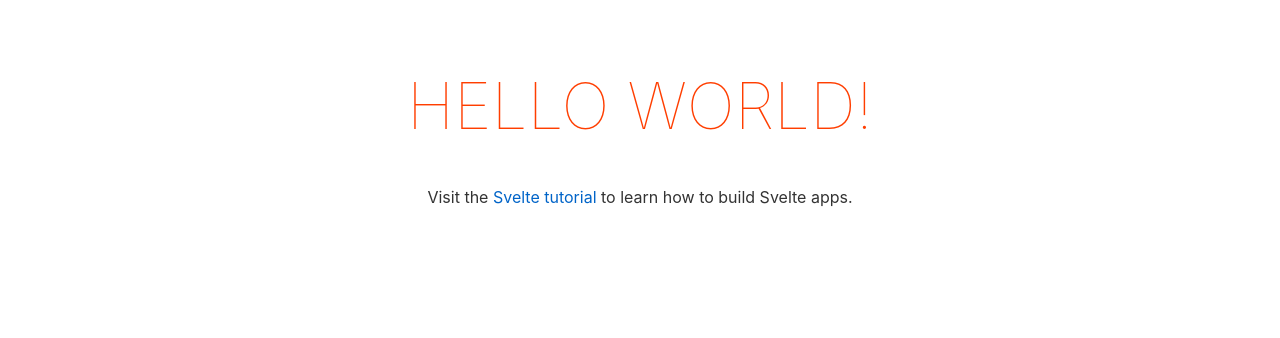
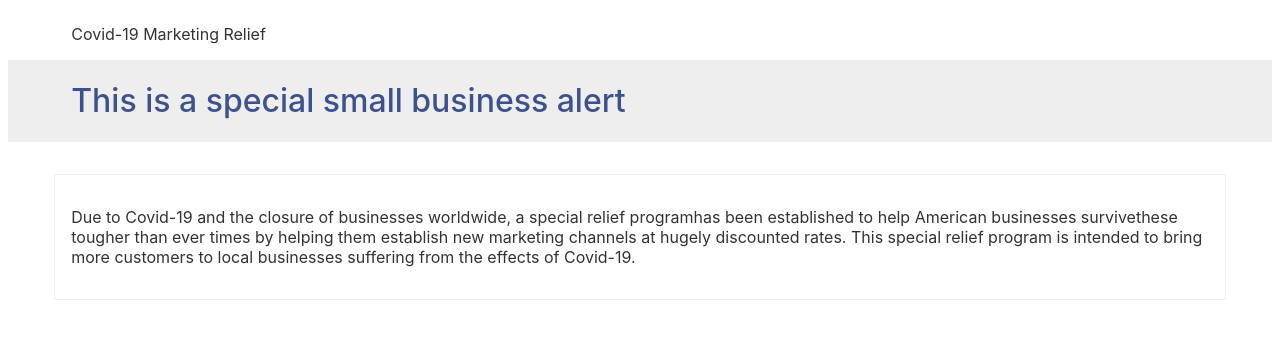
Before and after one commit to AlexShiresRoth/seo-covid-presell, a Svelte app: page / in a window 1280 px wide. Shown: the top 338 px of the page. Built offline with nearby package versions, Linux system fonts and the light colour scheme.

Commit message:
start basic layout

```diff
--- a/package.json
+++ b/package.json
@@ -18,7 +18,8 @@
   },
   "dependencies": {
     "node-sass": "^5.0.0",
-    "sirv-cli": "^1.0.0"
+    "sirv-cli": "^1.0.0",
+    "svelte-preprocess": "^4.6.1"
   },
   "description": "*Looking for a shareable component template? Go here --> [sveltejs/component-template](https://github.com/sveltejs/component-template)*",
   "main": "rollup.config.js",
--- a/rollup.config.js
+++ b/rollup.config.js
@@ -1,9 +1,10 @@
-import svelte from 'rollup-plugin-svelte';
-import commonjs from '@rollup/plugin-commonjs';
-import resolve from '@rollup/plugin-node-resolve';
-import livereload from 'rollup-plugin-livereload';
-import { terser } from 'rollup-plugin-terser';
-import css from 'rollup-plugin-css-only';
+import svelte from "rollup-plugin-svelte";
+import commonjs from "@rollup/plugin-commonjs";
+import resolve from "@rollup/plugin-node-resolve";
+import livereload from "rollup-plugin-livereload";
+import { terser } from "rollup-plugin-terser";
+import preprocess from "svelte-preprocess";
+import css from "rollup-plugin-css-only";
 
 const production = !process.env.ROLLUP_WATCH;
 
@@ -17,35 +18,40 @@ function serve() {
   return {
     writeBundle() {
       if (server) return;
-			server = require('child_process').spawn('npm', ['run', 'start', '--', '--dev'], {
-				stdio: ['ignore', 'inherit', 'inherit'],
-				shell: true
-			});
+      server = require("child_process").spawn(
+        "npm",
+        ["run", "start", "--", "--dev"],
+        {
+          stdio: ["ignore", "inherit", "inherit"],
+          shell: true,
+        }
+      );
 
-			process.on('SIGTERM', toExit);
-			process.on('exit', toExit);
-		}
+      process.on("SIGTERM", toExit);
+      process.on("exit", toExit);
+    },
   };
 }
 
 export default {
-	input: 'src/main.js',
+  input: "src/main.js",
   output: {
     sourcemap: true,
-		format: 'iife',
-		name: 'app',
-		file: 'public/build/bundle.js'
+    format: "iife",
+    name: "app",
+    file: "public/build/bundle.js",
   },
   plugins: [
     svelte({
       compilerOptions: {
         // enable run-time checks when not in production
-				dev: !production
-			}
+        dev: !production,
+      },
+      preprocess: preprocess(),
     }),
     // we'll extract any component CSS out into
     // a separate file - better for performance
-		css({ output: 'bundle.css' }),
+    css({ output: "bundle.css" }),
 
     // If you have external dependencies installed from
     // npm, you'll most likely need these plugins. In
@@ -54,7 +60,7 @@ export default {
     // https://github.com/rollup/plugins/tree/master/packages/commonjs
     resolve({
       browser: true,
-			dedupe: ['svelte']
+      dedupe: ["svelte"],
     }),
     commonjs(),
 
@@ -64,13 +70,13 @@ export default {
 
     // Watch the `public` directory and refresh the
     // browser on changes when not in production
-		!production && livereload('public'),
+    !production && livereload("public"),
 
     // If we're building for production (npm run build
     // instead of npm run dev), minify
-		production && terser()
+    production && terser(),
   ],
   watch: {
-		clearScreen: false
-	}
+    clearScreen: false,
+  },
 };
--- a/src/App.svelte
+++ b/src/App.svelte
@@ -1,30 +1,18 @@
 <script>
-	export let name;
+	import Article from "./Article.svelte";
+	import Navbar from "./Navbar.svelte";
 </script>
 
-<main>
-	<h1>Hello {name}!</h1>
-	<p>Visit the <a href="https://svelte.dev/tutorial">Svelte tutorial</a> to learn how to build Svelte apps.</p>
-</main>
-
-<style>
-	main {
-		text-align: center;
-		padding: 1em;
-		max-width: 240px;
-		margin: 0 auto;
-	}
-
-	h1 {
-		color: #ff3e00;
-		text-transform: uppercase;
-		font-size: 4em;
-		font-weight: 100;
-	}
-
-	@media (min-width: 640px) {
-		main {
-			max-width: none;
-		}
+<style type="text/scss">
+	:root {
+		--brand-main: #091540;
+		--brand-text-dark: #3d518c;
+		--brand-text-light: #f1e9db;
+		--brand-warning: #a2242280;
 	}
 </style>
+
+<Navbar />
+<main>
+	<Article />
+</main>
--- /dev/null
+++ b/src/Article.svelte
@@ -0,0 +1,36 @@
+<script>
+    // your script goes here
+</script>
+
+<style type="text/scss">
+    /* your styles go here */
+    .section {
+        display: flex;
+        flex-direction: column;
+        align-items: center;
+        width: 100%;
+        &__content {
+            display: flex;
+            flex-direction: column;
+            width: 90%;
+            margin-top: 2rem;
+            border: 1px solid #eee;
+            padding: 1rem;
+            & p {
+            }
+        }
+    }
+</style>
+
+<section class="section">
+    <div class="section__content">
+        <p>
+            Due to Covid-19 and the closure of businesses worldwide, a special
+            relief programhas been established to help American businesses
+            survivethese tougher than ever times by helping them establish new
+            marketing channels at hugely discounted rates. This special relief
+            program is intended to bring more customers to local businesses
+            suffering from the effects of Covid-19.
+        </p>
+    </div>
+</section>
--- /dev/null
+++ b/src/Navbar.svelte
@@ -0,0 +1,44 @@
+<script>
+    // your script goes here
+</script>
+
+<style type="text/scss">
+    /* your styles go here */
+    .nav {
+        width: 100%;
+        display: flex;
+        justify-content: center;
+        padding: 1rem 0;
+        &__inner {
+            width: 90%;
+            display: flex;
+            justify-content: space-between;
+            align-items: center;
+        }
+    }
+    .title-bar {
+        width: 100%;
+        background: #eee;
+        display: flex;
+        justify-content: center;
+        align-items: center;
+        &__content {
+            width: 90%;
+            display: flex;
+            align-items: center;
+            & h1 {
+                color: var(--brand-text-dark);
+                font-weight: 500;
+            }
+        }
+    }
+</style>
+
+<nav class="nav">
+    <div class="nav__inner"><span>Covid-19 Marketing Relief</span></div>
+</nav>
+<div class="title-bar">
+    <div class="title-bar__content">
+        <h1>This is a special small business alert</h1>
+    </div>
+</div>
```
Also changed, not shown: 1 other file (tests, documents, lock files or other folders). Lines whose indentation alone changed are shown as unchanged.
